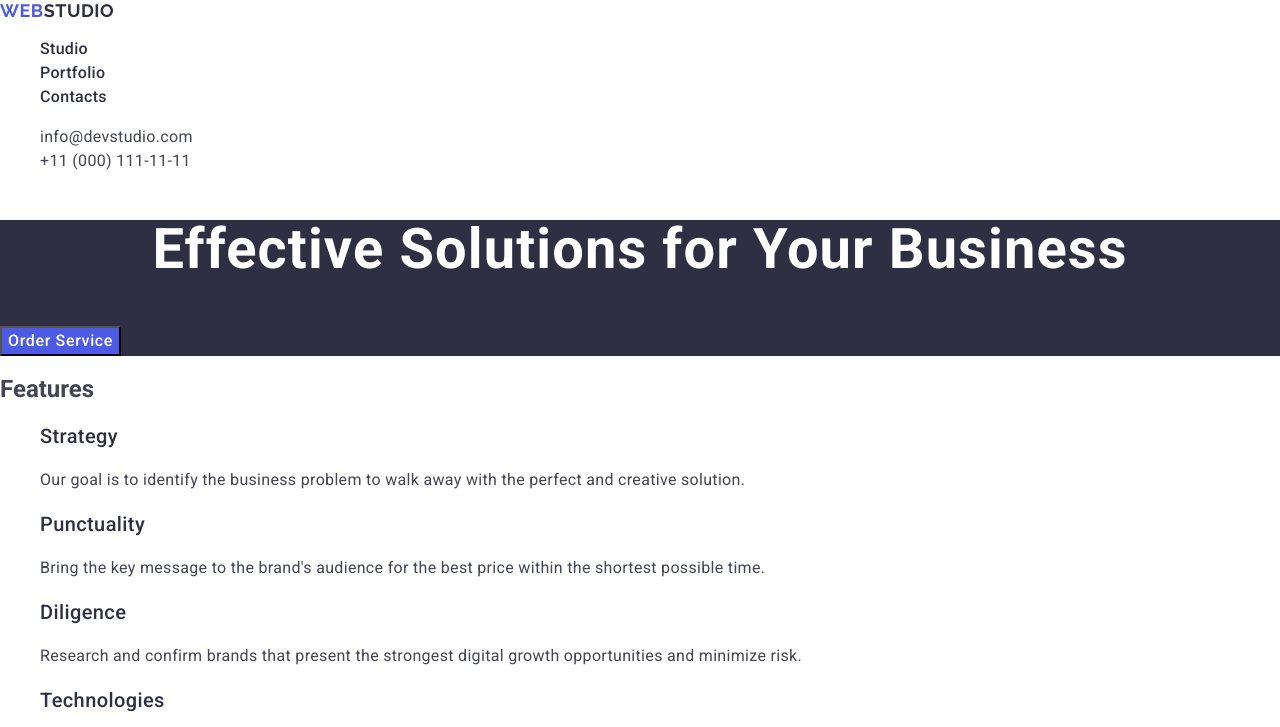
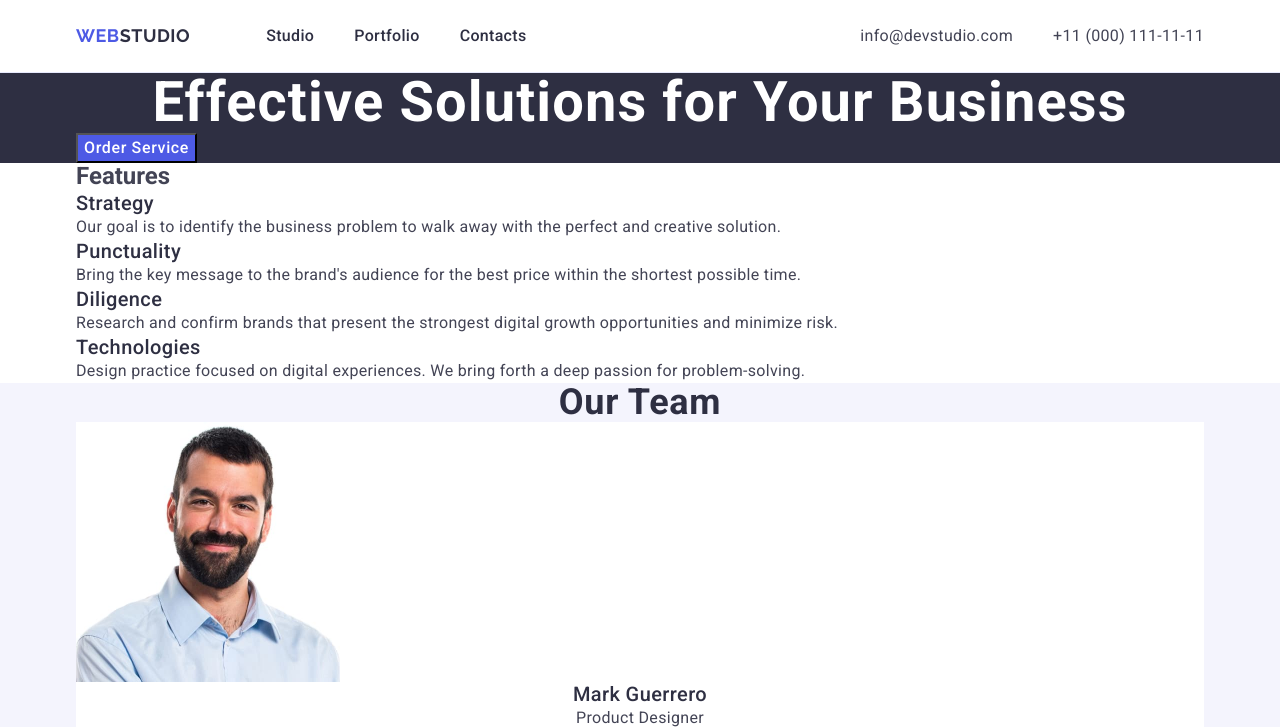
Before and after one commit to MaksymAvirum/goit-markup-hw-03, a plain HTML site: page index.html in a window 1280 px wide. Shown: the top 727 px of the page. Drawn offline with nearby package versions, Linux system fonts and the light colour scheme.

Commit message:
styling header

```diff
--- a/css/styles.css
+++ b/css/styles.css
@@ -1,34 +1,35 @@
-
+/* загальні та скидання */
 body {font-family: 'Roboto', sans-serif;
     color: #434455;
     background-color: #ffffff; }
 
-/* варіант загальних стилів для тексту
-h1 {font-weight: 700;
-    font-size: 56px;
-    line-height: 1.07143;
-    letter-spacing: 0.02em;
-    text-align: center;
-    color: #fff;
-    background-color: #2e2f42;}
-h2 {font-weight: 700;
-    font-size: 36px;
-    color: #2e2f42;}
-h3 {font-weight: 500;
-    font-size: 20px;
-    color: #2e2f42;}
-p {font-weight: 400;
-    font-size: 16px;
-    color: #434455;} */
+h1, h2, h3, h4, h5, h6, p {margin: 0;}
+
+ul, ol {
+    margin: 0;
+    padding: 0;
+list-style-type: none;}
+
+img {display: block; max-width: 100%;}
 
 a {text-decoration: none;}
 
-ul, ol {list-style-type: none;}
+.container {
+    max-width: 1158px;
+    padding: 0 15px;
+    margin: 0 auto;}
 
-/* резерв header
-.header-page {}
+/* header */
 
-.header-nav {}*/
+.header-page { border-bottom: 1px solid #e7e9fc;}
+
+.header-container {
+    display: flex;
+    align-items: center;
+    justify-content: space-between;}
+
+.header-nav {display: flex;
+    align-items: center;}
 
 .logo {font-family: "Raleway", sans-serif; font-weight: 700;
     font-size: 18px;
@@ -37,26 +38,36 @@ ul, ol {list-style-type: none;}
     text-transform: uppercase;
     color: #4d5ae5;}
 
+.header-logo {padding: 24px 0;
+margin-right: 76px;}
+
 .header-logo .logo-part {color: #2e2f42;}
 
-/* резерв nav
-.nav-list {}
+.nav-list {display: flex;
+    align-items: center;
+    gap: 40px;}
 
-.nav-item {} */
+.nav-item {}
 
-.nav-link {font-weight: 500;
+.nav-link {display: block;
+    padding: 24px 0;
+    font-weight: 500;
     font-size: 16px;
     line-height: 1.5;
     letter-spacing: 0.02em;
     color: #2e2f42;}
 
-/* резерв address .contacts-list {}
+.contacts-list {display: flex;
+    align-items: center;
+    gap: 40px;}
 
-.contacts-item {} */
+.contacts-item {}
 
 .contacts {font-style: normal}
 
-.contacts-link {font-weight: 400;
+.contacts-link {display: block;
+    padding: 24px 0;
+    font-weight: 400;
     font-size: 16px;
     line-height: 1.5;
     letter-spacing: 0.02em;
@@ -122,7 +133,8 @@ ul, ol {list-style-type: none;}
 
 .team-item { background-color: #FFFFFF }
 
-/* резерв team .team-list {} */
+/* резерв team
+.team-list {} */
 
 .team-h-three { font-weight: 500;
     font-size: 20px;
--- a/index.html
+++ b/index.html
@@ -21,6 +21,7 @@
   </head>
   <body>
     <header class="header-page">
+      <div class="container header-container">
         <nav class="header-nav">
           <a class="logo header-logo" href="./index.html"
             >Web<span class="logo-part">Studio</span></a
@@ -51,20 +52,24 @@
             </li>
           </ul>
         </address>
+      </div>
     </header>
     <main>
       <section class="open-page">
+        <div class="container">
           <h1 class="open-h-one">Effective Solutions for Your Business</h1>
           <button class="open-button" type="button">Order Service</button>
+        </div>
       </section>
       <section class="features-page">
+        <div class="container">
           <h2 class="features-h-two">Features</h2>
           <ul class="features-list">
             <li class="features-item">
               <h3 class="features-h-three">Strategy</h3>
               <p class="features-text">
-              Our goal is to identify the business problem to walk away with the
-              perfect and creative solution.
+                Our goal is to identify the business problem to walk away with
+                the perfect and creative solution.
               </p>
             </li>
             <li class="features-item">
@@ -89,8 +94,10 @@
               </p>
             </li>
           </ul>
+        </div>
       </section>
       <section class="team-page">
+        <div class="container">
           <h2 class="team-h-two">Our Team</h2>
           <ul class="team-list">
             <li class="team-item">
@@ -130,8 +137,10 @@
               <p class="team-text">UI Designer</p>
             </li>
           </ul>
+        </div>
       </section>
       <section class="portfolio-page">
+        <div class="container">
           <h2 class="portfolio-h-two">Our Portfolio</h2>
           <ul class="portfolio-row-one">
             <li class="portfolio-row-one-item">
@@ -164,7 +173,6 @@
               <h3 class="portfolio-h-three">Meditation App</h3>
               <p class="portfolio-text">App</p>
             </li>
-
             <li class="portfolio-row-one-item">
               <img
                 src="./images/Project-Card-row2-no1.jpg"
@@ -196,16 +204,19 @@
               <p class="portfolio-text">Marketing</p>
             </li>
           </ul>
+        </div>
       </section>
     </main>
     <footer class="footer-page">
+      <div class="container">
         <a class="logo footer-logo" href="./index.html"
           >Web<span class="logo-part">Studio</span></a
         >
         <p class="footer-text">
-        Increase the flow of customers and sales for your business with digital
-        marketing & growth solutions.
+          Increase the flow of customers and sales for your business with
+          digital marketing & growth solutions.
         </p>
+      </div>
     </footer>
   </body>
 </html>
```
Lines whose indentation alone changed are shown as unchanged.
